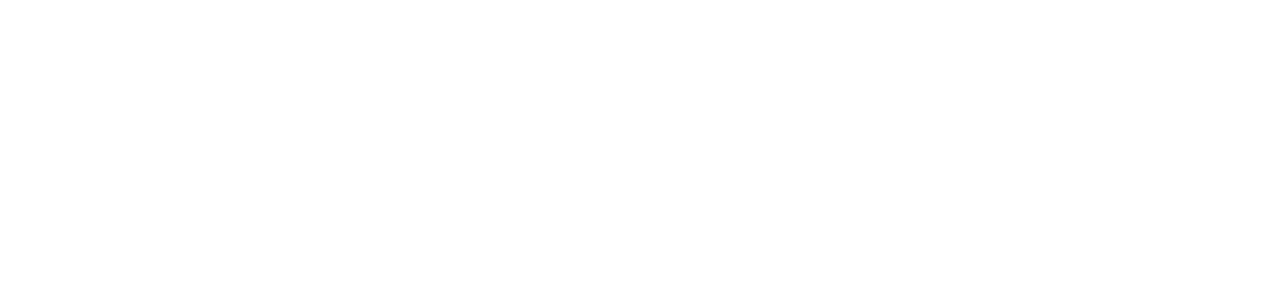
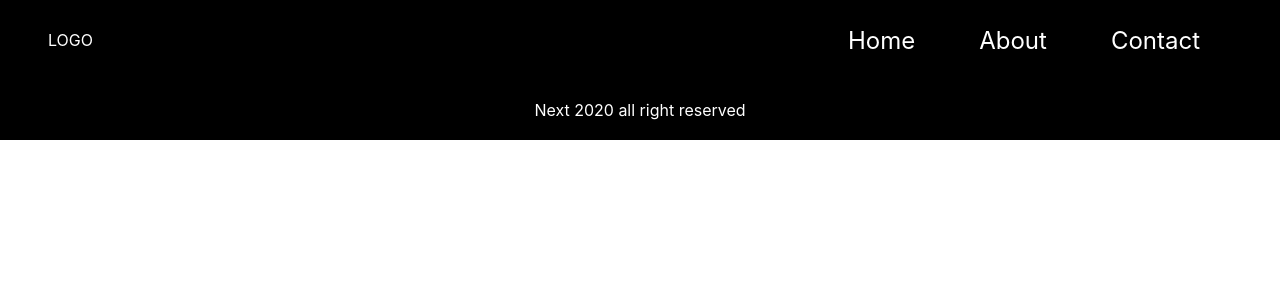
Before and after one commit to domchu/freedom-life-church-website-using-Next-React, a Next.js app: page / in a window 1280 px wide. Shown: the top 300 px of the page. Built offline with nearby package versions, Linux system fonts and the light colour scheme.

Commit message:
feature:making footer comp appear in all pages

```diff
--- a/Components/Layout.jsx
+++ b/Components/Layout.jsx
@@ -0,0 +1,12 @@
+import Footer from "./Footer";
+import Navbar from "./Navbar";
+
+export default function Layout({ children }) {
+  return (
+    <div>
+      <Navbar />
+      {children}
+      <Footer />
+    </div>
+  );
+}
--- a/pages/_app.js
+++ b/pages/_app.js
@@ -1,7 +1,12 @@
-import '../styles/globals.css'
+import Layout from "../Components/Layout";
+import "../styles/globals.css";
 
 function MyApp({ Component, pageProps }) {
-  return <Component {...pageProps} />
+  return (
+    <Layout>
+      <Component {...pageProps} />
+    </Layout>
+  );
 }
 
-export default MyApp
+export default MyApp;
```
